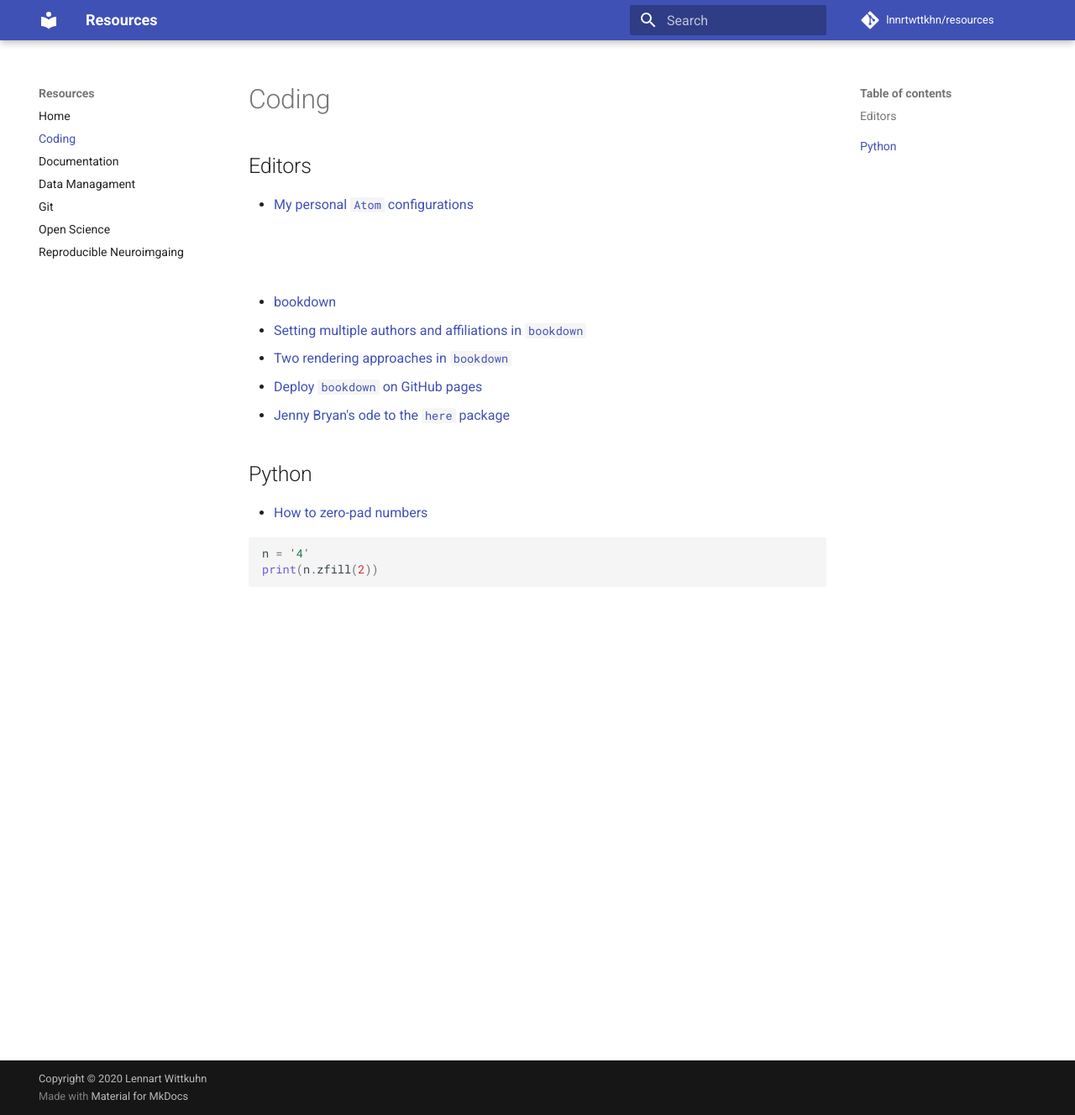
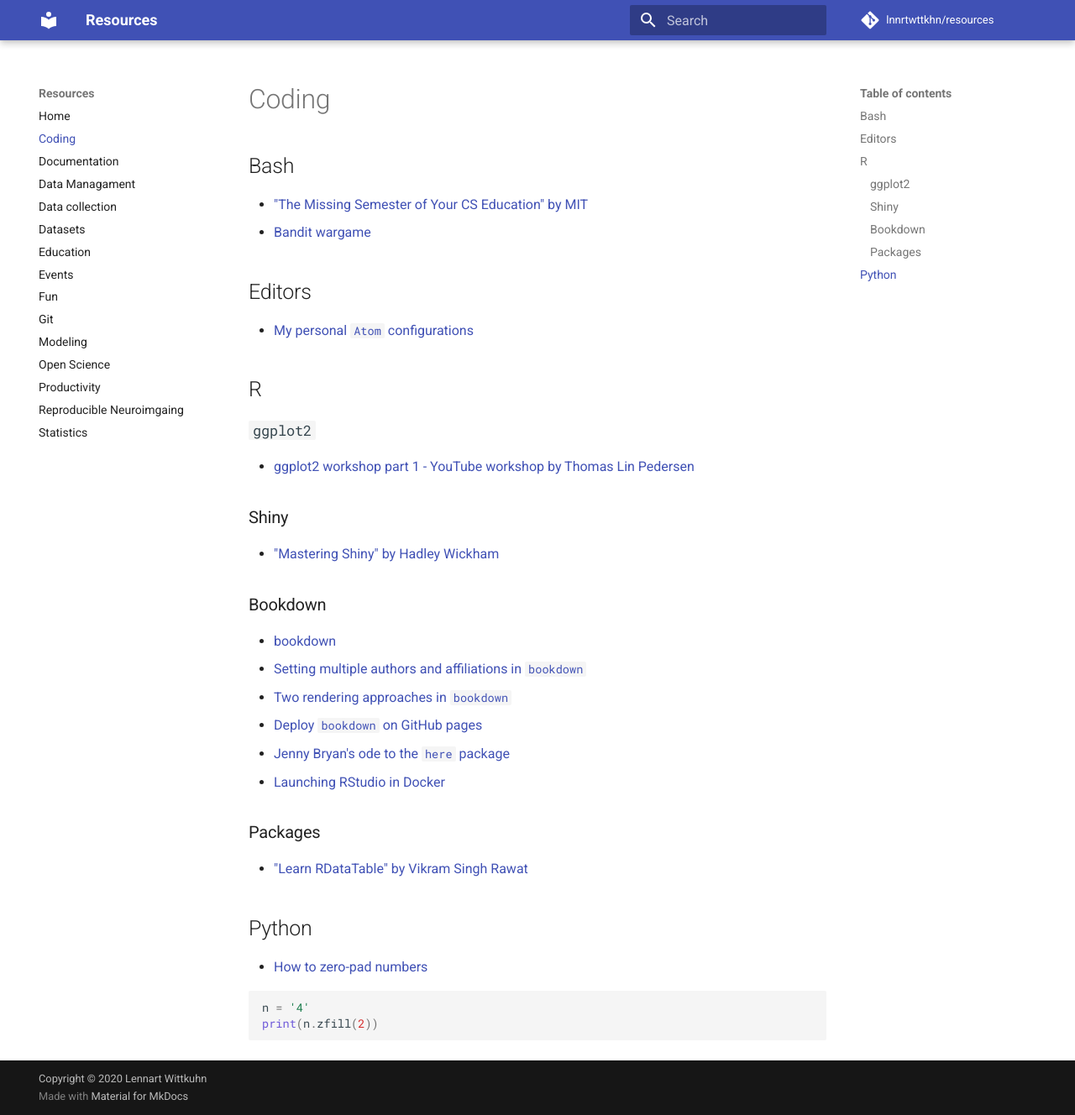
Before and after one commit to lnnrtwttkhn/resources, an MkDocs documentation site: the page built from docs/coding.md, in a window 1280 px wide and 1328 px high. Shown: the whole window at 84% size. Built offline with MkDocs 1.6.1 and Material for MkDocs 9.7.7, drawn with Linux system fonts in a browser that asks for light colours; comment, search, counter and statistics services are not loaded.

Commit message:
initialzing several new pages

```diff
--- a/docs/coding.md
+++ b/docs/coding.md
@@ -1,17 +1,36 @@
 # Coding
+
+## Bash
+
+- ["The Missing Semester of Your CS Education" by MIT](https://missing.csail.mit.edu/)
+- [Bandit wargame](https://overthewire.org/wargames/bandit/)
 
 ## Editors
 
 - [My personal `Atom` configurations](https://lennartwittkuhn.com/.atom/)
 
-##
+## R
+
+### `ggplot2`
+
+- [ggplot2 workshop part 1 - YouTube workshop by Thomas Lin Pedersen](https://www.youtube.com/watch?v=h29g21z0a68&feature=youtu.be)
+
+### Shiny
+
+- ["Mastering Shiny" by Hadley Wickham](https://mastering-shiny.org/)
+
+### Bookdown
 
 - [bookdown](https://bookdown.org/yihui/bookdown/)
 - [Setting multiple authors and affiliations in `bookdown`](https://bookdown.org/yihui/rmarkdown-cookbook/multiple-authors.html)
 - [Two rendering approaches in `bookdown`](https://bookdown.org/yihui/bookdown/new-session.html)
 - [Deploy `bookdown` on GitHub pages](https://bookdown.org/yihui/bookdown/github.html)
 - [Jenny Bryan's ode to the `here` package](https://github.com/jennybc/here_here)
+- [Launching RStudio in Docker](https://ropenscilabs.github.io/r-docker-tutorial/02-Launching-Docker.html)
 
+### Packages
+
+- ["Learn RDataTable" by Vikram Singh Rawat](https://bookdown.org/content/2746/)
 
 ## Python
 
--- a/mkdocs.yml
+++ b/mkdocs.yml
@@ -10,9 +10,17 @@ nav:
   - Coding: coding.md
   - Documentation: documentation.md
   - Data Managament: data-management.md
+  - Data collection: data-collection.md
+  - Datasets: datasets.md
+  - Education: education.md
+  - Events: events.md
+  - Fun: fun.md
   - Git: git.md
+  - Modeling: modeling.md
   - Open Science: open-science.md
+  - Productivity: productivity.md
   - Reproducible Neuroimgaing: reproducible-neuroimaging.md
+  - Statistics: statistics.md
 markdown_extensions:
     - admonition
     - codehilite:
```
Also changed, not shown: docs/data-collection.md (added, +10 -0 lines), docs/data-management.md (+3 -4 lines), docs/datasets.md (added, +16 -0 lines), docs/education.md (added, +3 -0 lines), docs/events.md (added, +15 -0 lines), docs/fun.md (added, +3 -0 lines), docs/git.md (+3 -0 lines), docs/modeling.md (added, +7 -0 lines), docs/productivity.md (added, +8 -0 lines), docs/statistics.md (added, +15 -0 lines).
